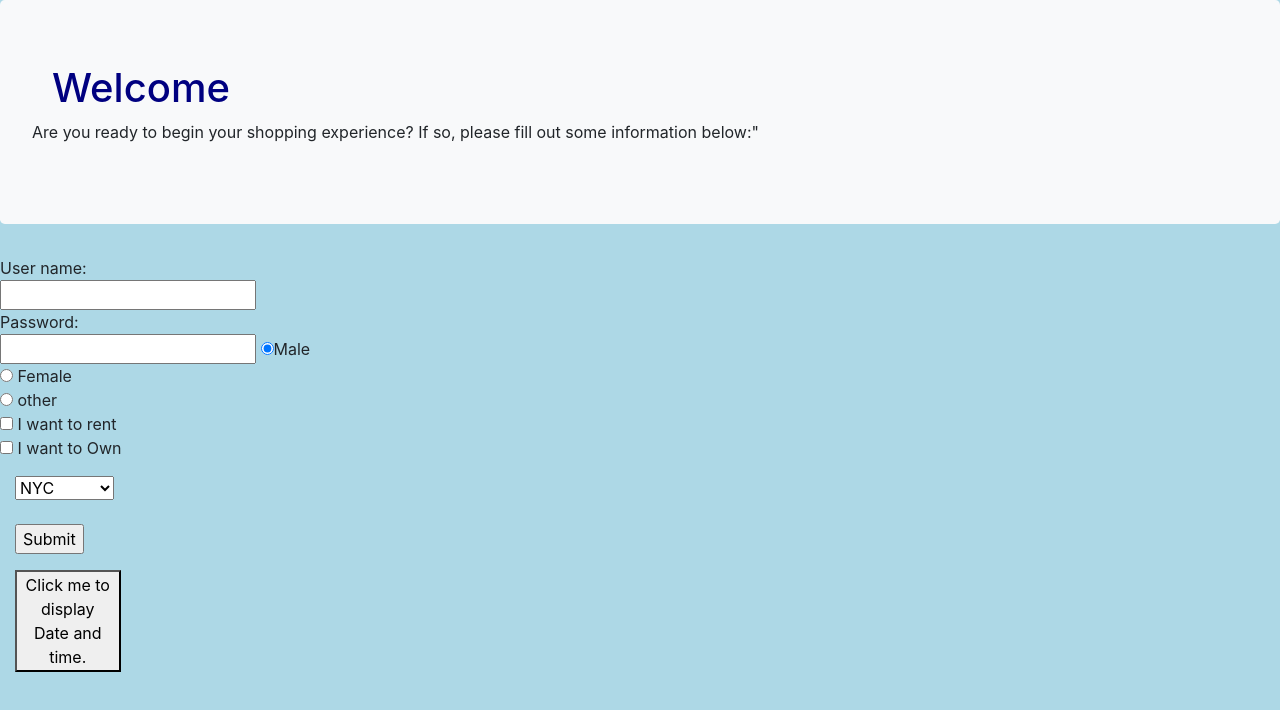
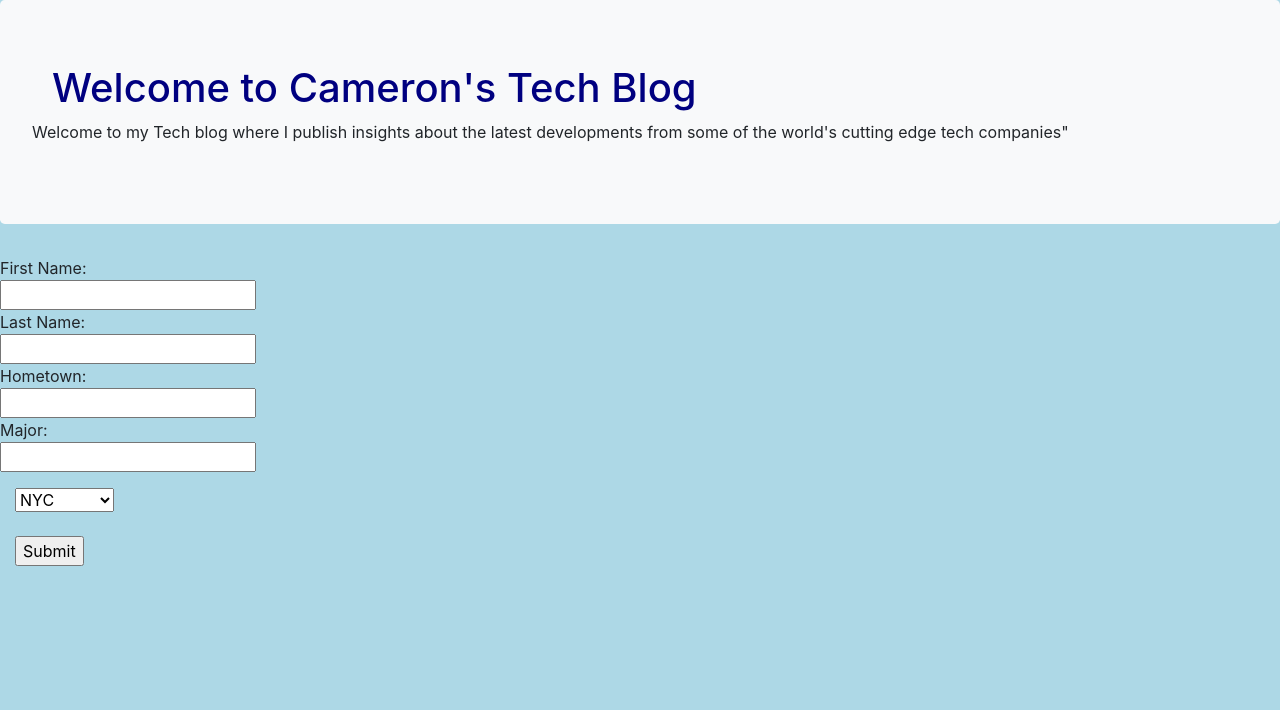
Before and after one commit to CamP24/ISLab2, a plain HTML site: page index.html in a window 1280 px wide. Drawn offline with nearby package versions, Linux system fonts and the light colour scheme; a script that the page names is missing.

Commit message:
Update index.html

```diff
--- a/index.html
+++ b/index.html
@@ -11,21 +11,20 @@
 
 <body>
 <div class ="jumbotron jumbotronHome container-fluid bg-light">
-    <h1>Welcome</h1>
-    <p> Are you ready to begin your shopping experience? If so, please fill out some information below:"</p>
+    <h1>Welcome to Cameron's Tech Blog</h1>
+    <p> Welcome to my Tech blog where I publish insights about the latest developments from some of the world's cutting edge tech companies"</p>
     </div>
     <div id="content" class="row clearMargin">
         <div class="car col-md-4 bg-transparent">
             <form>
-                User name:<br>
-                <input type="text" name="username"><br>
-                Password:<br>
-                <input type="password" name="psw">
-                <input type="radio" name="gender" value="male" checked>Male<br>
-                <input type="radio" name="gender" value="female"> Female<br>
-                <input type="radio" name="gender" value="other"> other <br>
-                <input type="checkbox" name="rent" value="Rent"> I want to rent<br>
-                <input type="checkbox" name="own" value="Own"> I want to Own
+                First Name:<br>
+                <input type="firstname" name="First Name"><br>
+                Last Name:<br>
+                <input type="lastname" name="Last Name"><br>
+                Hometown:<br>
+                <input type="hometown" name="HomeTown"><br>
+                Major:<br>
+                <input type="schoolmajor" name="major"><br>
                 </form>
                 <div class="car col-md-4 bg-transparent">
                     <form>
@@ -37,17 +36,10 @@
                             <option value="Singapore">Singapore</option>
                         </select>
                         <br><br>
-                        <input type="submit">
+                        <input type="submit" name="Sign up">
                     </form>
                 </div>
-                <div class="car col-md-4 bg-transparent">
-                    <button type="button" onclick="document.getElementById('demo').innerHTML = Date()">Click me to display Date and time.</button>
-                    <p id="demo"></p>
-                </div>
-
-        </div>
-    </div>
-
+      </div>
 </div>
 
   <script src="js/scripts.js"></script>
```
